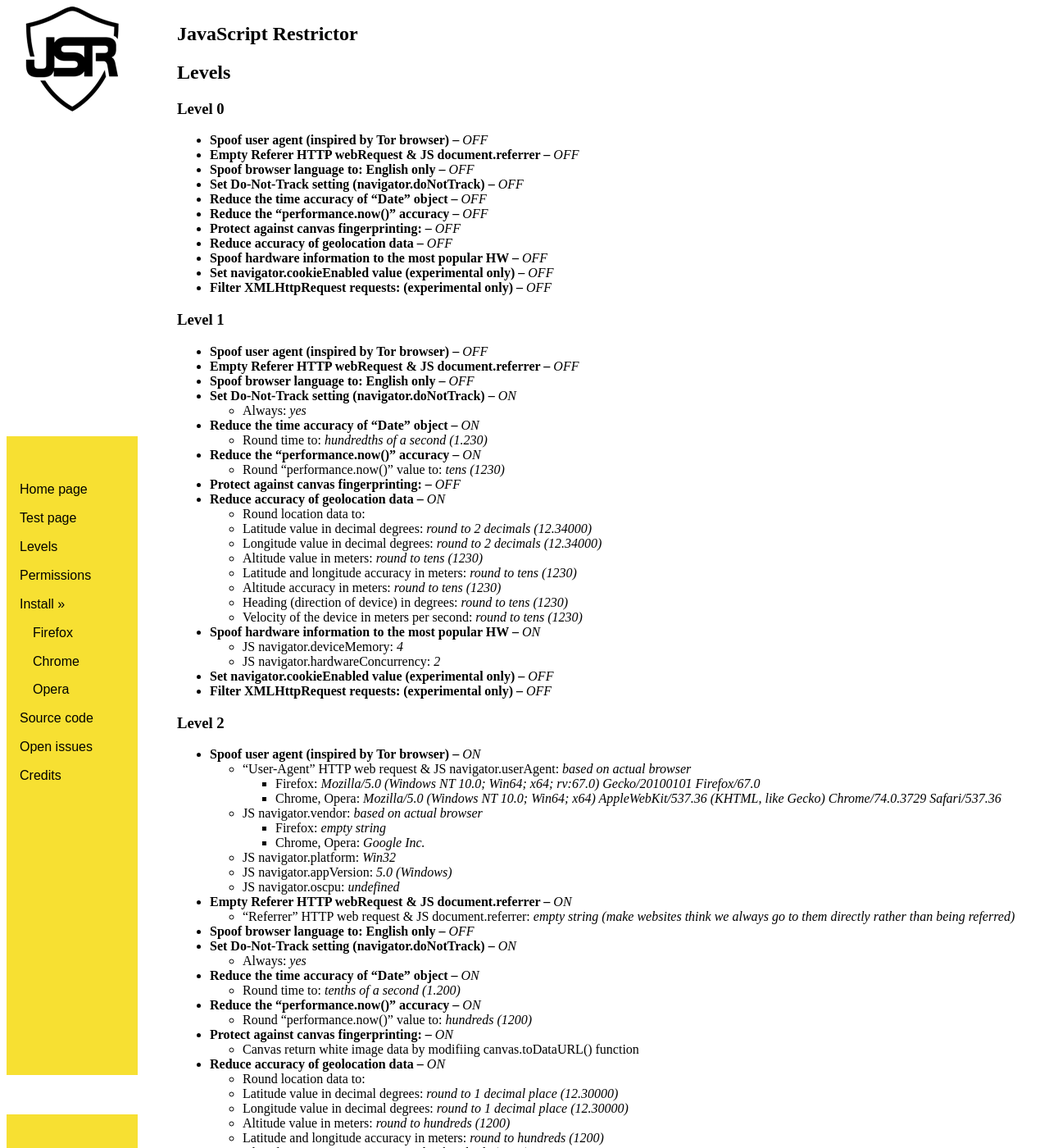
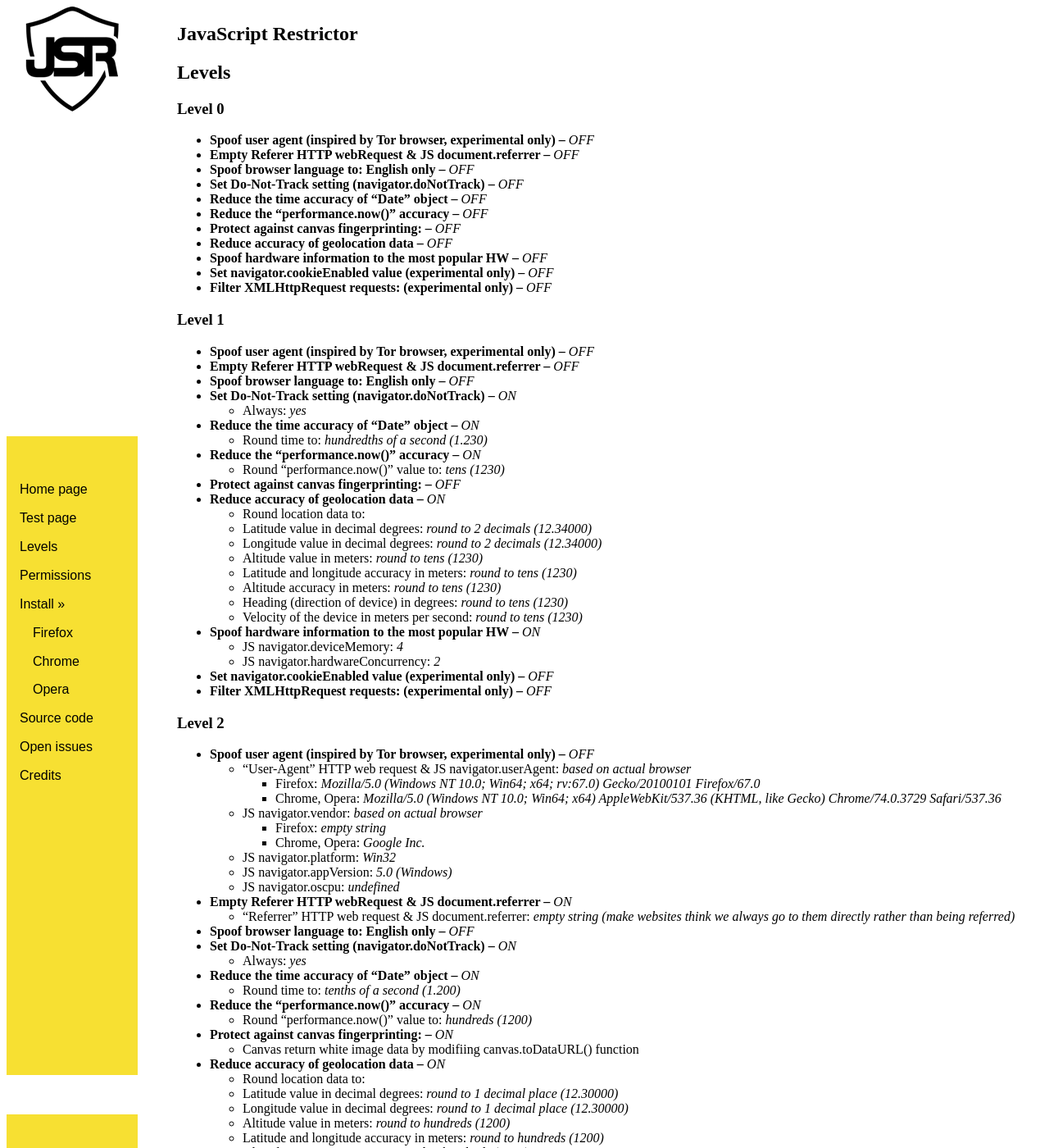
Before and after one commit to polcak/jsrestrictor, a Jekyll site: the page built from docs/levels.md, in a window 1280 px wide and 1400 px high. Shown: the whole window at 82% size. Built offline with Jekyll 4.4.1, drawn with Linux system fonts in a browser that asks for light colours; our own code applies the rules of GitHub Pages for plain Markdown files; some of the changed text lies outside the part shown.

Commit message:
Mark UAS spoofing as experimental
Our test crawling that will be available as a part of diploma theses
showed that this breaks pages. There is also the bug #22 which calls for
improvements of the feature.

Another point is that this feature requires upto date version of the
dominant browser which might be time consuming.

```diff
--- a/docs/levels.md
+++ b/docs/levels.md
@@ -1,6 +1,6 @@
 # Levels
 ### Level 0
-* **Spoof user agent (inspired by Tor browser) --** *OFF*
+* **Spoof user agent (inspired by Tor browser, experimental only) --** *OFF*
 * **Empty Referer HTTP webRequest & JS document.referrer --** *OFF*
 * **Spoof browser language to: English only --** *OFF*
 * **Set Do-Not-Track setting (navigator.doNotTrack) --** *OFF*
@@ -13,7 +13,7 @@
 * **Filter XMLHttpRequest requests: (experimental only) --** *OFF*
 
 ### Level 1
-* **Spoof user agent (inspired by Tor browser) --** *OFF*
+* **Spoof user agent (inspired by Tor browser, experimental only) --** *OFF*
 * **Empty Referer HTTP webRequest & JS document.referrer --** *OFF*
 * **Spoof browser language to: English only --** *OFF*
 * **Set Do-Not-Track setting (navigator.doNotTrack) --** *ON*
@@ -39,7 +39,7 @@
 * **Filter XMLHttpRequest requests: (experimental only) --** *OFF*
 
 ### Level 2
-* **Spoof user agent (inspired by Tor browser) --** *ON*
+* **Spoof user agent (inspired by Tor browser, experimental only) --** *OFF*
     * "User-Agent" HTTP web request & JS navigator.userAgent: *based on actual browser*
         * Firefox: *Mozilla/5.0 (Windows NT 10.0; Win64; x64; rv:67.0) Gecko/20100101 Firefox/67.0*
         * Chrome, Opera: *Mozilla/5.0 (Windows NT 10.0; Win64; x64) AppleWebKit/537.36 (KHTML, like Gecko) Chrome/74.0.3729 Safari/537.36*
@@ -76,7 +76,7 @@
 * **Filter XMLHttpRequest requests: (experimental only) --** *OFF*
 
 ### Level 3
-* **Spoof user agent (inspired by Tor browser) --** *ON*
+* **Spoof user agent (inspired by Tor browser, experimental only) --** *OFF*
     * "User-Agent" HTTP web request & JS navigator.userAgent: *Mozilla/5.0 (Windows NT 10.0; Win64; x64) AppleWebKit/537.36 (KHTML, like Gecko) Chrome/74.0.3729 Safari/537.36*
     * JS navigator.vendor: *Google Inc.*
     * JS navigator.platform: *Win32*
--- a/document_start.js
+++ b/document_start.js
@@ -722,7 +722,7 @@
       "type_of_restriction": "a"
   },
   "user_agent": {
-      "main_checkbox": true,
+      "main_checkbox": false,
       "type_of_restriction": "a"
   },
   "referer": {
@@ -771,7 +771,7 @@
       "type_of_restriction": "b"
   },
   "user_agent": {
-      "main_checkbox": true,
+      "main_checkbox": false,
       "type_of_restriction": "b"
   },
   "referer": {
```
Also changed, not shown: docs/index.md (+1 -1 lines).
